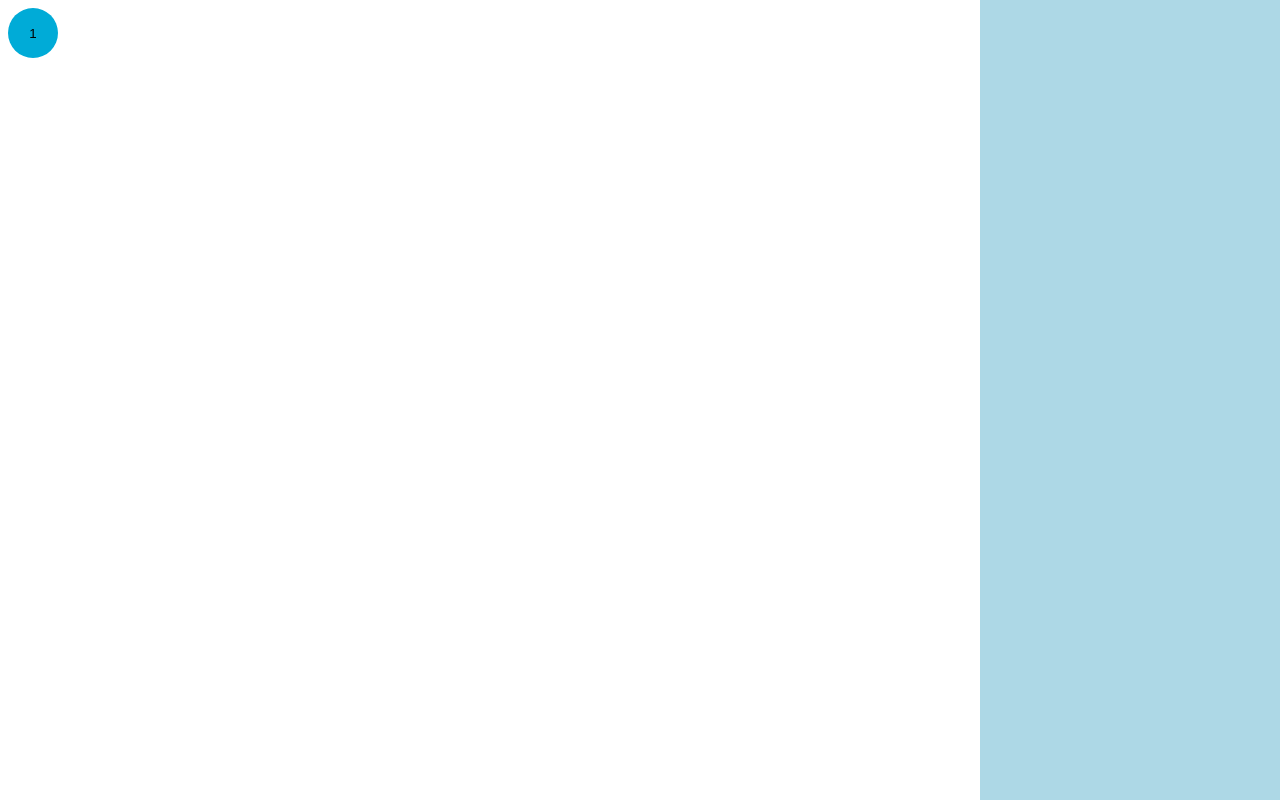
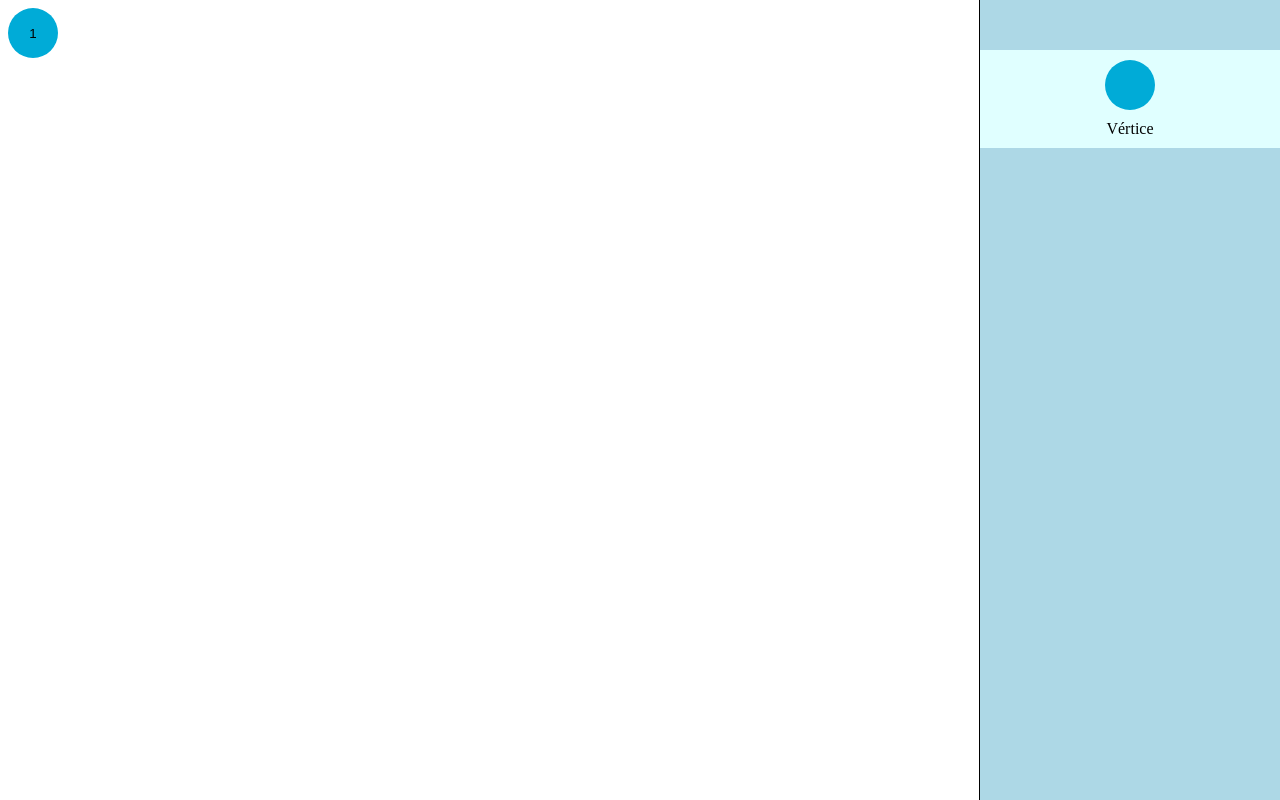
Before and after one commit to IgorDevJS/theory-of-graphs, a website built with webpack: page dist/index.html in a window 1280 px wide. Built offline with nearby package versions, Linux system fonts and the light colour scheme.

Commit message:
Create container of components in ToolPanel

```diff
--- a/src/components/ToolPanel/ToolPanel.js
+++ b/src/components/ToolPanel/ToolPanel.js
@@ -2,6 +2,7 @@ import interact from 'interactjs';
 
 import './ToolPanel.scss';
 import Component from '../Component/Component';
+import Vertice from '../Vertice/Vertice';
 
 export default class ToolPanel extends Component {
   constructor() {
@@ -10,8 +11,25 @@ export default class ToolPanel extends Component {
   }
 
   init() {
+    // create main element
     this.elem = document.createElement('div');
     this.elem.classList.add('ToolPanel');
+
+    // create container for Components
+    this.containerComponents = document.createElement('div');
+    this.containerComponents.classList.add('container-components');
+
+    // create Vertice to show on the panel
+    this.verticeSample = Vertice.verticeSample(() => {
+      console.log('to aqui');
+    });
+
+    // append verticeSample
+    this.containerComponents.appendChild(this.verticeSample);
+
+    // append container of components
+    this.elem.appendChild(this.containerComponents);
+
     // config component resizing
     this.configResizable();
   }
--- a/src/components/ToolPanel/ToolPanel.scss
+++ b/src/components/ToolPanel/ToolPanel.scss
@@ -5,11 +5,33 @@
   width: 300px;
   height: 100%;
   position: absolute;
+  top: 0;
   right: 0;
-  top: 0;
+  border-left: 1px solid black;
+
+  // class to component in left
+  &.in-left {
+    right: initial;
+    left: 0;
+    border-left: initial;
+    border-right: 1px solid black;
+  }
+
+  // class to container components
+  .container-components {
+    display: flex;
+    flex-wrap: wrap;
+    justify-content: space-around;
+    background-color: lightcyan;
+    margin-top: 50px;
+
+    .container-vertice-sample {
+      text-align: center;
+      padding: 10px;
+    }
+
+    .container-vertice-sample p {
+      margin: 10px 0px 0px 0px;
+    }
+  }
 }
-
-.ToolPanel.in-left {
-  right: initial;
-  left: 0;
-}
--- a/src/components/Vertice/Vertice.js
+++ b/src/components/Vertice/Vertice.js
@@ -3,6 +3,26 @@ import './Vertice.scss';
 import Component from '../Component/Component';
 
 export default class Vertice extends Component {
+  // create elem to show in the panel to listener hold event
+  // call callback on hold event to create new component
+  static verticeSample(callback) {
+    const container = document.createElement('div');
+    container.classList.add('container-vertice-sample');
+    const elem = Vertice.createElem();
+    container.appendChild(elem);
+    const p = document.createElement('p');
+    p.innerText = 'Vértice';
+    container.appendChild(p);
+    return container;
+  }
+
+  // create default Vertice element
+  static createElem() {
+    const elem = document.createElement('div');
+    elem.classList.add('Vertice');
+    return elem;
+  }
+
   constructor() {
     super();
     this.init();
@@ -15,8 +35,8 @@ export default class Vertice extends Component {
 
   // init component
   init() {
-    this.elem = document.createElement('div');
-    this.elem.classList.add('Vertice');
+    // create main elem using static method
+    this.elem = Vertice.createElem();
     this.input = document.createElement('input');
     this.elem.appendChild(this.input);
   }
```
